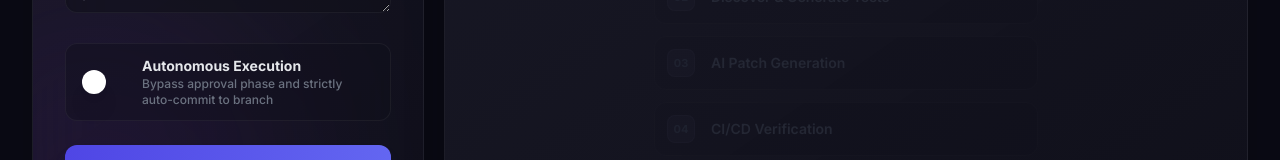
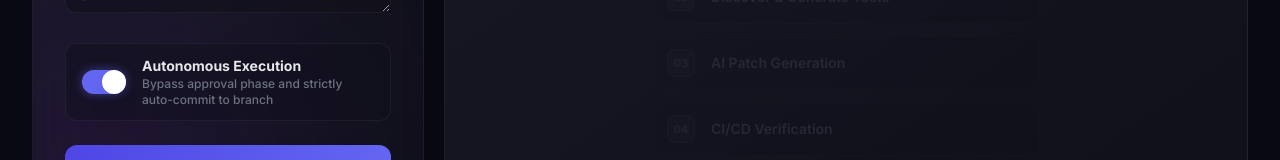
Before and after one commit to dvdgamer2003/HEALOPS, a React (Vite) app in the folder frontend/: page / in a window 1280 px wide. Both pictures are taken after a click on the button "Initialize Agent Engine". Shown: the part 577-737 px from the top of the page. Built offline with nearby package versions, Linux system fonts and the light colour scheme; no server answers.

Commit message:
fix(agent): Install missing langchain-mistralai dependency for AI patch generation. feat(frontend): Implement dark mode premium Dashboard UI

```diff
--- a/frontend/package.json
+++ b/frontend/package.json
@@ -11,8 +11,10 @@
   "dependencies": {
     "axios": "^1.7.2",
     "framer-motion": "^12.34.3",
+    "lucide-react": "^0.575.0",
     "react": "^18.3.1",
     "react-dom": "^18.3.1",
+    "react-router-dom": "^7.13.1",
     "recharts": "^2.12.7",
     "zustand": "^4.5.4"
   },
--- a/frontend/src/components/InputSection.jsx
+++ b/frontend/src/components/InputSection.jsx
@@ -7,7 +7,7 @@ export default function InputSection() {
     const [githubUrl, setGithubUrl] = useState('');
     const [commitMessage, setCommitMessage] = useState('');
     const [githubToken, setGithubToken] = useState('');
-    const [autoCommit, setAutoCommit] = useState(false);
+    const [autoCommit, setAutoCommit] = useState(true);
     const [errors, setErrors] = useState({});
     const [isSubmitting, setIsSubmitting] = useState(false);
     const [elapsed, setElapsed] = useState(0);
```
Also changed, not shown: frontend/src/App.jsx (indentation only), 1 other file (tests, documents, lock files or other folders).
